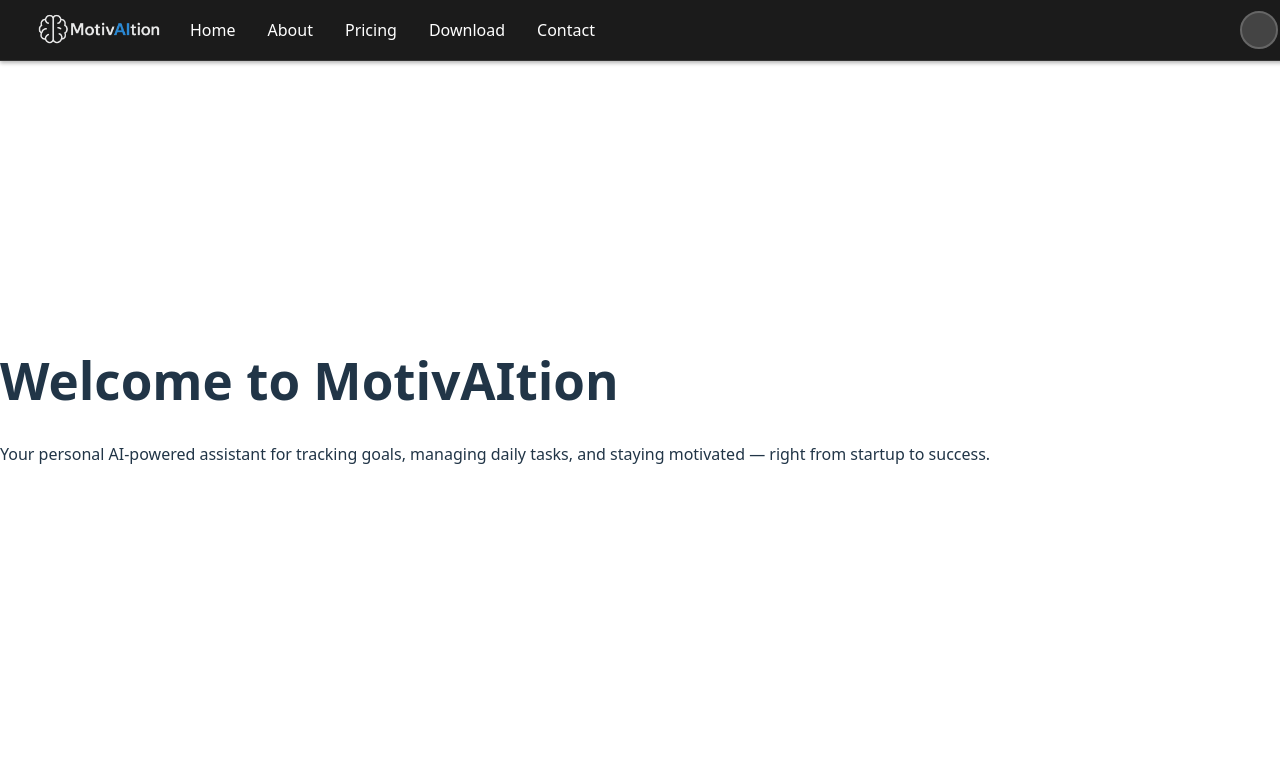
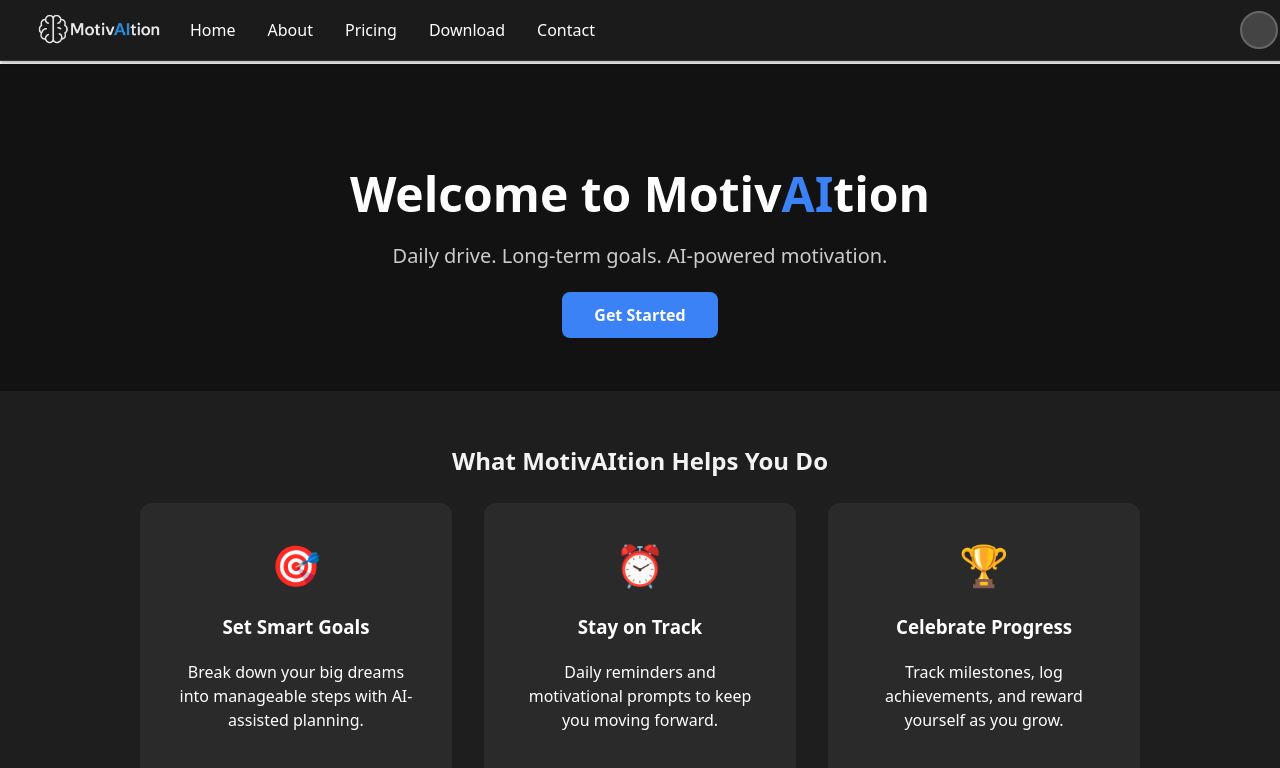
Before and after one commit to Yanay-Cohen/MotivAItation-Website, a React (Vite) app: page / in a window 1280 px wide. Shown: the top 768 px of the page. Built offline with nearby package versions, Linux system fonts and the light colour scheme.

Commit message:
Practically finished home page, added some more stuff

```diff
--- a/package.json
+++ b/package.json
@@ -10,6 +10,7 @@
     "preview": "vite preview"
   },
   "dependencies": {
+    "framer-motion": "^12.22.0",
     "react": "^19.1.0",
     "react-dom": "^19.1.0",
     "react-router-dom": "^7.6.3"
--- a/src/components/Navbar.css
+++ b/src/components/Navbar.css
@@ -49,7 +49,7 @@
 }
 
 .nav-link:hover {
-  color: #f97316;
+  color: #3b82f6;
 }
 
 /* Account icon on the far right */
--- /dev/null
+++ b/src/pages/Home.css
@@ -0,0 +1,166 @@
+/* This makes sure the main container spans the whole screen */
+.home-wrapper {
+  height: calc(100vh - 64px); /* Adjust for fixed navbar */
+  overflow: hidden; /* Prevents overflow */
+  margin: 0;
+  margin-top: 64px; /* Adjust for fixed navbar */
+  width: 100vw;
+  min-height: calc(100vh - 64px);
+  display: flex;
+  flex-direction: column;
+  align-items: center;       /* Horizontal center */
+  justify-content: flex-start; /* Align to top */
+  background-color: #121212;
+  color: #fff;
+  text-align: center;
+  padding: 4rem 1rem;
+  box-sizing: border-box;
+  overflow-x: hidden;
+}
+
+/* Main content container */
+.hero-section {
+  width: 100%;
+  max-width: 800px;
+}
+
+/* Headline styling */
+.hero-section h1 {
+  font-size: 3rem;
+  font-weight: 700;
+  margin-bottom: 1rem;
+}
+
+/* Highlighted part of headline */
+.highlight {
+  color: #ffffff;
+}
+
+/* Short UVP */
+.uvp {
+  font-size: 1.25rem;
+  color: #ccc;
+  margin-bottom: 2rem;
+}
+
+/* Call-to-action button */
+.cta-button {
+  padding: 0.75rem 2rem;
+  font-size: 1rem;
+  font-weight: 600;
+  background-color: #f97316;
+  color: #fff;
+  border: none;
+  border-radius: 8px;
+  text-decoration: none;
+  transition: background-color 0.3s ease;
+}
+
+.cta-button:hover {
+  background-color: #ea580c;
+}
+
+/* Highlight for 'AI' part in logo */
+.ai-highlight {
+  color: #3b82f6; /* Tailwind blue-500 */
+  font-weight: 700;
+}
+
+/* Adjust button to match blue */
+.cta-button {
+  padding: 0.75rem 2rem;
+  font-size: 1rem;
+  font-weight: 600;
+  background-color: #3b82f6;
+  color: #fff;
+  border: none;
+  border-radius: 8px;
+  text-decoration: none;
+  transition: background-color 0.3s ease;
+}
+
+.cta-button:hover {
+  background-color: #ffffff; /* Slightly darker blue */
+}
+.features-preview {
+  margin-top: 4rem; /* pushes it lower */
+  padding: 2rem 1rem 5rem;
+  background-color: #1e1e1e;
+  text-align: center;
+  color: #fff;
+  width: 100%;
+}
+
+.features-preview h2 {
+  font-size: 1.5rem;
+  margin-bottom: 1.5rem;
+  color: #f3f3f3;
+}
+
+.features-grid {
+  display: grid;
+  grid-template-columns: repeat(auto-fit, minmax(250px, 1fr));
+  gap: 2rem;
+  max-width: 1000px;
+  margin: 0 auto;
+}
+
+.feature-item {
+  background-color: #2a2a2a;
+  padding: 2rem;
+  border-radius: 12px;
+  transition: transform 0.3s ease, box-shadow 0.3s ease;
+}
+
+.feature-item:hover {
+  transform: translateY(-4px);
+  box-shadow: 0 6px 12px rgba(0,0,0,0.3);
+}
+
+.feature-icon {
+  font-size: 2.5rem;
+  margin-bottom: 1rem;
+}
+.footer {
+  margin-top: 0rem;
+  margin-bottom: 0rem;
+  padding: 2rem 0;
+  width: 105%;              /* full width */
+  max-width: 100vw;         /* ensure it doesn't overflow */
+  background-color: #1a1a1a;
+  color: #888;
+  font-size: 0.9rem;
+  border-top: 1px solid #333;
+  text-align: center;
+  box-sizing: border-box;   /* include padding in width */
+  display: flex;
+  flex-direction: column;
+  align-items: center;      /* center horizontally */
+  gap: 0.5rem;
+}
+
+
+.footer p {
+  margin: 0 0 0.5rem 0;
+}
+
+.footer nav {
+  font-size: 0.9rem;
+  display: inline-flex;
+  gap: 0.5rem;
+  flex-wrap: wrap;
+  justify-content: center;
+}
+
+.footer-link {
+  color: #3b82f6;
+  text-decoration: none;
+  margin: 0 0.25rem;
+  transition: color 0.3s ease;
+  white-space: nowrap; /* prevents breaking */
+}
+
+.footer-link:hover {
+  color: #2563eb;
+  text-decoration: underline;
+}
--- a/src/pages/Home.tsx
+++ b/src/pages/Home.tsx
@@ -1,12 +1,84 @@
-// src/pages/Home.tsx
+import './Home.css';
+import { Link } from 'react-router-dom';
+import { motion } from 'framer-motion';
+
 export default function Home() {
   return (
-    <div className="hero">
-      <h1>Welcome to MotivAItion</h1>
-      <p>
-        Your personal AI-powered assistant for tracking goals, managing daily tasks, and staying motivated —
-        right from startup to success.
-      </p>
-    </div>
+    <main className="home-wrapper">
+      <motion.section
+        className="hero-section"
+        initial={{ opacity: 0, y: 20 }}
+        animate={{ opacity: 1, y: 0 }}
+        transition={{ duration: 0.8 }}
+      >
+        <div className="hero" />
+        <h1>
+          Welcome to{' '}
+          <span className="highlight">
+            Motiv
+            <span className="ai-highlight">AI</span>
+            tion
+          </span>
+        </h1>
+        <p className="uvp">Daily drive. Long-term goals. AI-powered motivation.</p>
+        <Link to="/download" className="cta-button">
+          Get Started
+        </Link>
+      </motion.section>
+
+      <motion.section
+        className="features-preview"
+        initial={{ opacity: 0, y: 20 }}
+        animate={{ opacity: 1, y: 0 }}
+        transition={{ duration: 0.8, delay: 0.4 }}
+      >
+        <h2>What MotivAItion Helps You Do</h2>
+        <div className="features-grid">
+          <motion.div
+            className="feature-item"
+            initial={{ opacity: 0, y: 10 }}
+            animate={{ opacity: 1, y: 0 }}
+            transition={{ duration: 0.6, delay: 0.6 }}
+          >
+            <div className="feature-icon">🎯</div>
+            <h3>Set Smart Goals</h3>
+            <p>Break down your big dreams into manageable steps with AI-assisted planning.</p>
+          </motion.div>
+          <motion.div
+            className="feature-item"
+            initial={{ opacity: 0, y: 10 }}
+            animate={{ opacity: 1, y: 0 }}
+            transition={{ duration: 0.6, delay: 0.8 }}
+          >
+            <div className="feature-icon">⏰</div>
+            <h3>Stay on Track</h3>
+            <p>Daily reminders and motivational prompts to keep you moving forward.</p>
+          </motion.div>
+          <motion.div
+            className="feature-item"
+            initial={{ opacity: 0, y: 10 }}
+            animate={{ opacity: 1, y: 0 }}
+            transition={{ duration: 0.6, delay: 1.0 }}
+          >
+            <div className="feature-icon">🏆</div>
+            <h3>Celebrate Progress</h3>
+            <p>Track milestones, log achievements, and reward yourself as you grow.</p>
+          </motion.div>
+        </div>
+      </motion.section>
+      <motion.footer
+  className="footer"
+  initial={{ opacity: 0, y: 20 }}
+  animate={{ opacity: 1, y: 0 }}
+  transition={{ duration: 0.8, delay: 1.2 }}
+>
+  <p>© {new Date().getFullYear()} MotivAItion — Built with 💡 </p>
+  <nav>
+    <Link to="/privacy" className="footer-link">Privacy Policy</Link> |{' '}
+    <Link to="/terms" className="footer-link">Terms of Service</Link>
+  </nav>
+</motion.footer>
+
+    </main>
   );
 }
```
Also changed, not shown: 1 other file (tests, documents, lock files or other folders).
